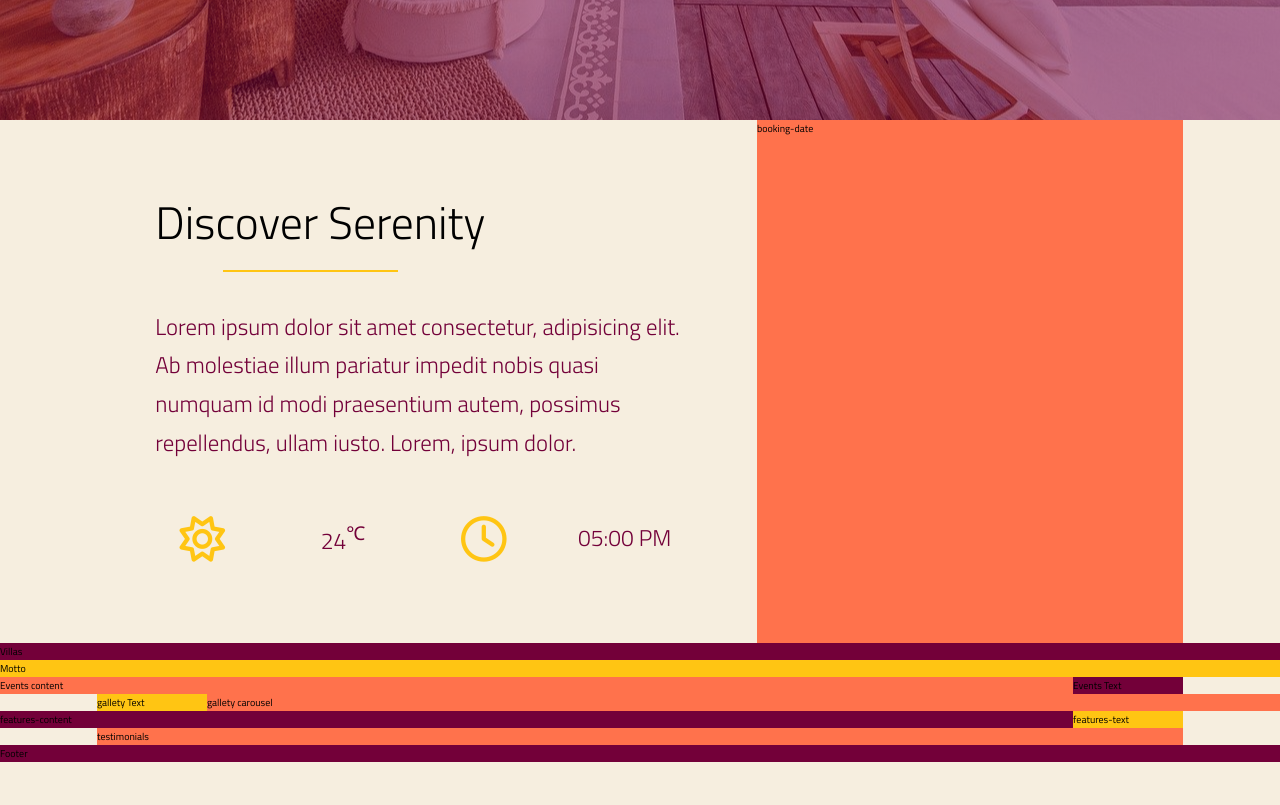
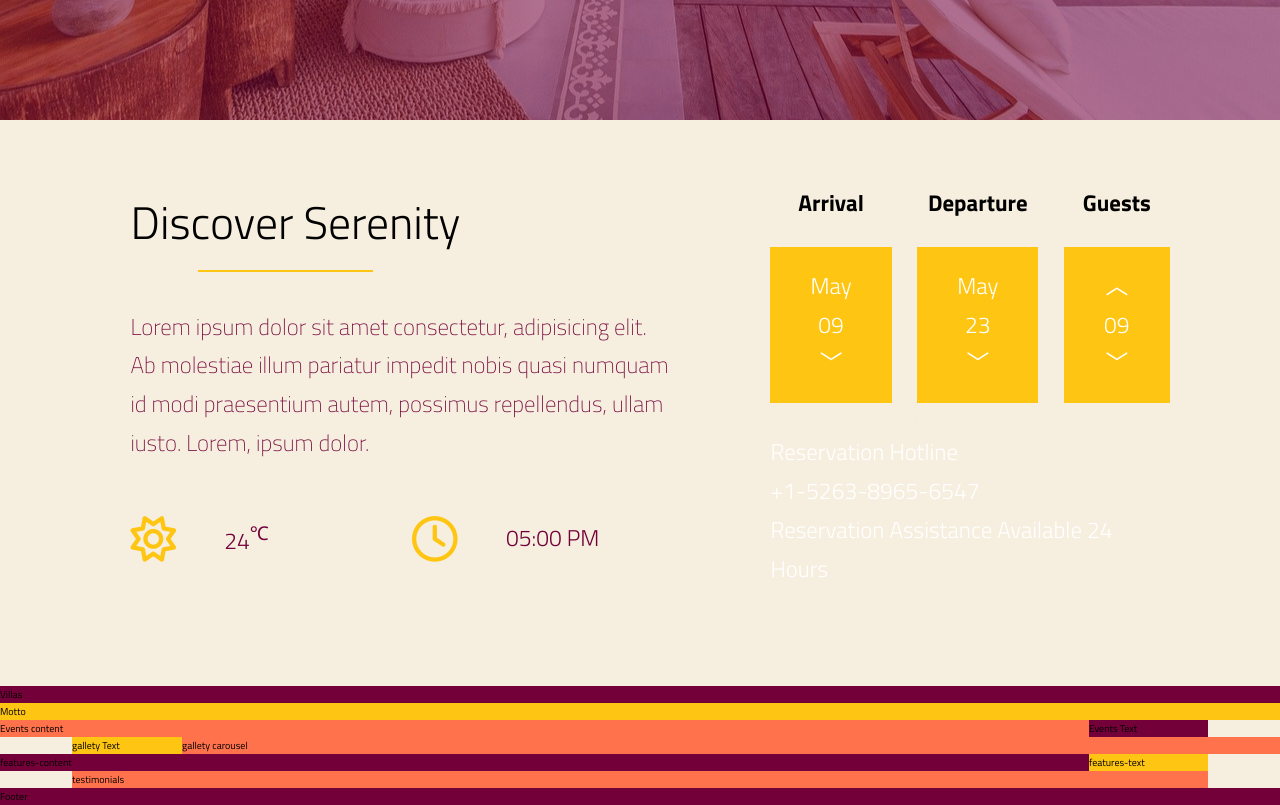
Before and after one commit to grgpk/luxury-villas, a plain HTML site: page index.html in a window 1280 px wide. Shown: the part 680-1485 px from the top of the page. Before the commit the page ends 1442 px from the top, so only its background shows below. Drawn offline with Linux system fonts and the light colour scheme.

Commit message:
feat: add booking date first part

```diff
--- a/index.html
+++ b/index.html
@@ -80,7 +80,41 @@
       </div>
     </section>
 
-    <section id="booking-date">booking-date</section>
+    <section id="booking-date">
+      <div class="booking-date__schedule">
+        <div class="booking-date__schedule--arrival">
+          <h5>Arrival</h5>
+          <div>
+            <p>May</p>
+            <p>09</p>
+            <p>&#65088;</p>
+          </div>
+        </div>
+        <div class="booking-date__schedule--departure">
+          <h5>Departure</h5>
+          <div>
+            <p>May</p>
+            <p>23</p>
+            <p>&#65088;</p>
+          </div>
+        </div>
+        <div class="booking-date__schedule--guests">
+          <h5>Guests</h5>
+          <div>
+            <p>&#65087;</p>
+            <p>09</p>
+            <p>&#65088;</p>
+          </div>
+        </div>
+      </div>
+
+      <div class="booking-date__contact">
+        <a href="#" class="booking-date__contact">Make a Reservation</a>
+        <p>Reservation Hotline</p>
+        <p>+1-5263-8965-6547</p>
+        <p>Reservation Assistance Available 24 Hours</p>
+      </div>
+    </section>
 
     <section id="villas">Villas</section>
 
--- a/style.css
+++ b/style.css
@@ -363,6 +363,7 @@ section#booking-content {
 
 .booking-content__para {
   padding: 2rem;
+  font-weight: 200;
 }
 
 section#booking-content p {
@@ -381,12 +382,51 @@ section#booking-content p {
   display: grid;
   grid-template-columns: 0.5fr 1fr;
   grid-template-rows: 10vh;
+  justify-items: start;
+  align-items: center;
+}
+
+section#booking-date {
+  grid-column: col-start 7 / center-end;
+
+  padding: var(--padding-section);
+
+  display: grid;
+  grid-template-rows: repeat(2, 1fr);
+}
+
+.booking-date__schedule {
+  display: grid;
+  grid-template-columns: repeat(3, 1fr);
+  column-gap: 2vw;
   place-items: center;
 }
 
-section#booking-date {
-  background-color: var(--color-tertiary);
-  grid-column: col-start 7 / center-end;
+.booking-date__schedule--arrival,
+.booking-date__schedule--departure,
+.booking-date__schedule--guests {
+  display: grid;
+  row-gap: 3vh;
+}
+
+.booking-date__schedule--arrival h5,
+.booking-date__schedule--departure h5,
+.booking-date__schedule--guests h5 {
+  font-size: calc(1rem + 1vw);
+  text-align: center;
+}
+
+.booking-date__schedule--arrival > div,
+.booking-date__schedule--departure > div,
+.booking-date__schedule--guests > div {
+  background-color: var(--color-secondary);
+  padding: 2rem 4rem;
+
+  display: grid;
+  grid-template-rows: repeat(3, 1fr);
+  place-items: center;
+
+  position: relative;
 }
 
 section#villas {
```
